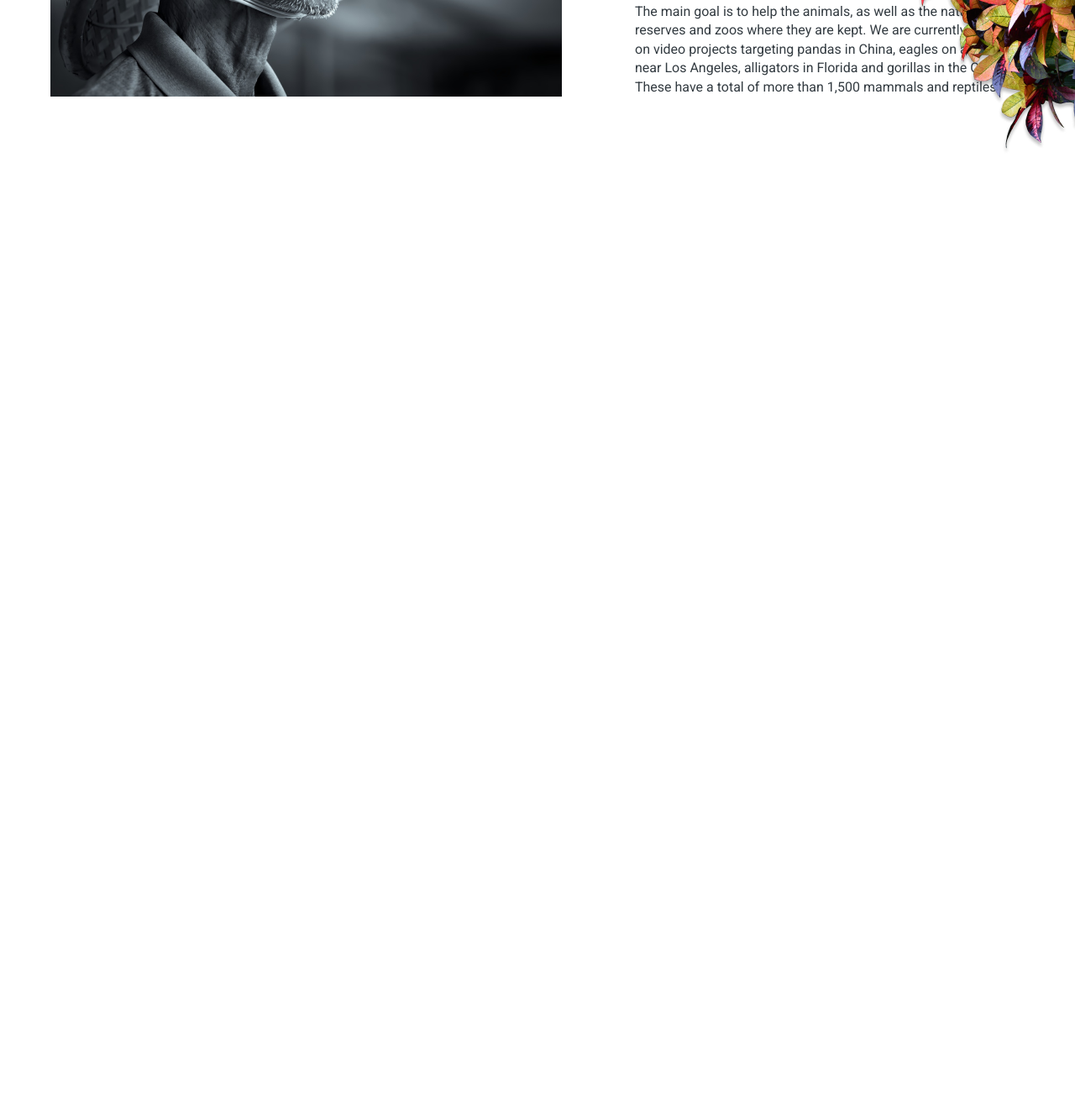
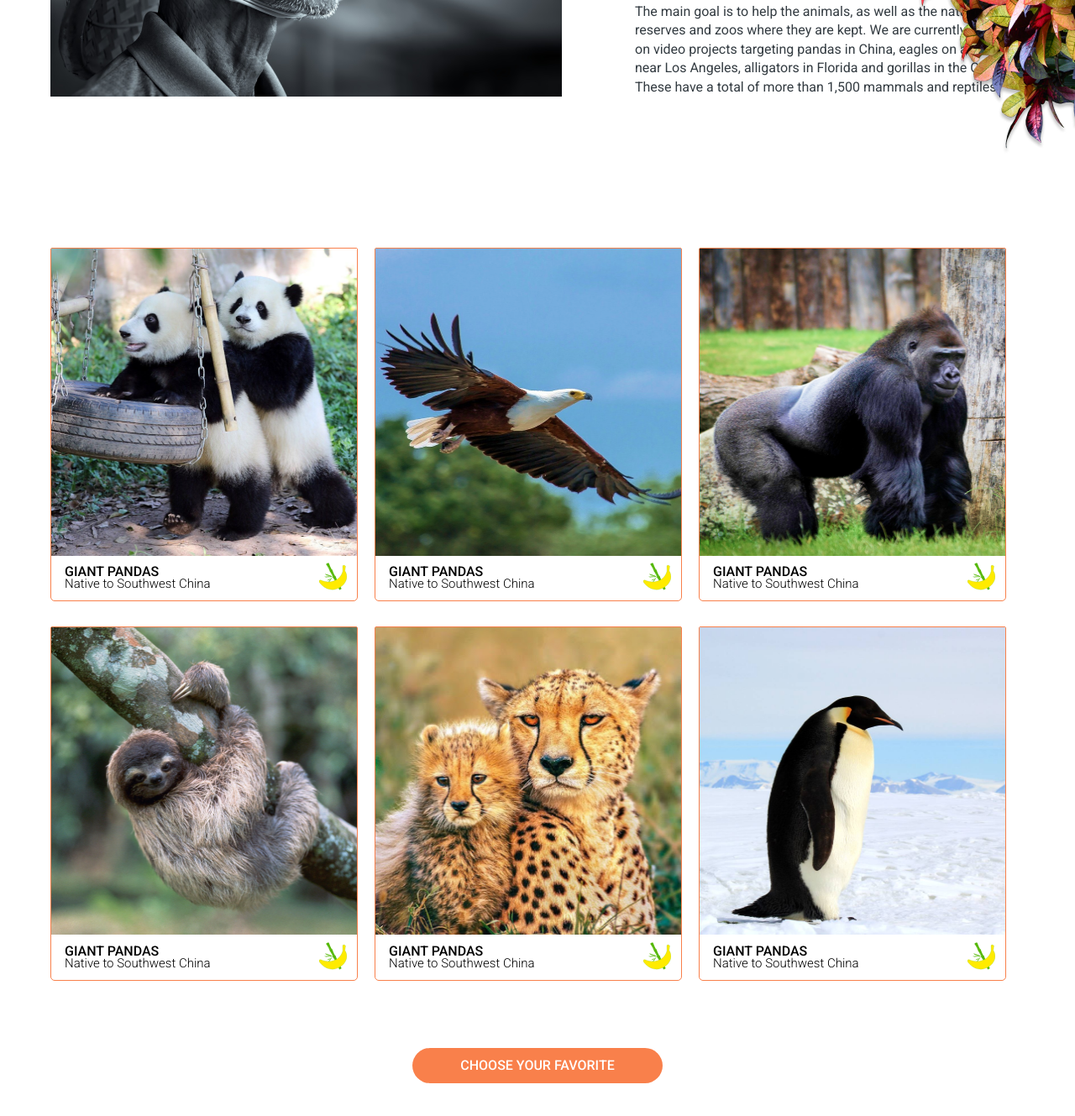
Before and after one commit to SergeyTimofeev1/rsschool-cv, a plain HTML site: page online-zoo/pages/main/index.html in a window 1280 px wide. Shown: the part 1208-2537 px from the top of the page at 84% size. Before the commit the page ends 1503 px from the top, so only its background shows below. Drawn offline with Linux system fonts and the light colour scheme.

Commit message:
feat: add pets section

```diff
--- a/online-zoo/pages/main/index.html
+++ b/online-zoo/pages/main/index.html
@@ -63,7 +63,7 @@
             <img
               class="backstage__img"
               src="../../assets/images/backstage/backstage-logo.png"
-              alt=""
+              alt="backstage-img"
             />
             <div class="backstage__info">
               <h2 class="backstage__info-title">
@@ -87,6 +87,110 @@
         </div>
         <div class="backstage__flowers"></div>
       </section>
+
+      <section class="pets">
+        <div class="container">
+          <div class="pets__slider pets-slider">
+            <div class="pets-slider__item slider-item">
+              <img
+                class="slider-item__img"
+                src="../../assets/images/pets/pets-img-1.png"
+                alt="slider-img"
+              />
+              <div class="slider-item__inner">
+                <h4 class="slider-item__title">giant Pandas</h4>
+                <img
+                  class="slider-item__icon"
+                  src="../../assets/icons/pets/banana-bamboo_icon.svg"
+                  alt="slider-icon"
+                />
+                <p class="slider-item__text">Native to Southwest China</p>
+              </div>
+            </div>
+            <div class="pets-slider__item slider-item">
+              <img
+                class="slider-item__img"
+                src="../../assets/images/pets/pets-img-2.png"
+                alt="slider-img"
+              />
+              <div class="slider-item__inner">
+                <h4 class="slider-item__title">giant Pandas</h4>
+                <img
+                  class="slider-item__icon"
+                  src="../../assets/icons/pets/meet-fish_icon.svg"
+                  alt="slider-icon"
+                />
+                <p class="slider-item__text">Native to Southwest China</p>
+              </div>
+            </div>
+            <div class="pets-slider__item slider-item">
+              <img
+                class="slider-item__img"
+                src="../../assets/images/pets/pets-img-3.png"
+                alt="slider-img"
+              />
+              <div class="slider-item__inner">
+                <h4 class="slider-item__title">giant Pandas</h4>
+                <img
+                  class="slider-item__icon"
+                  src="../../assets/icons/pets/banana-bamboo_icon.svg"
+                  alt="slider-icon"
+                />
+                <p class="slider-item__text">Native to Southwest China</p>
+              </div>
+            </div>
+            <div class="pets-slider__item slider-item">
+              <img
+                class="slider-item__img"
+                src="../../assets/images/pets/pets-img-4.png"
+                alt="slider-img"
+              />
+              <div class="slider-item__inner">
+                <h4 class="slider-item__title">giant Pandas</h4>
+                <img
+                  class="slider-item__icon"
+                  src="../../assets/icons/pets/banana-bamboo_icon.svg"
+                  alt="slider-img"
+                />
+                <p class="slider-item__text">Native to Southwest China</p>
+              </div>
+            </div>
+            <div class="pets-slider__item slider-item">
+              <img
+                class="slider-item__img"
+                src="../../assets/images/pets/pets-img-5.png"
+                alt="slider-img"
+              />
+              <div class="slider-item__inner">
+                <h4 class="slider-item__title">giant Pandas</h4>
+                <img
+                  class="slider-item__icon"
+                  src="../../assets/icons/pets/banana-bamboo_icon.svg"
+                  alt="slider-img"
+                />
+                <p class="slider-item__text">Native to Southwest China</p>
+              </div>
+            </div>
+            <div class="pets-slider__item slider-item">
+              <img
+                class="slider-item__img"
+                src="../../assets/images/pets/pets-img-6.png"
+                alt="slider-img"
+              />
+              <div class="slider-item__inner">
+                <h4 class="slider-item__title">giant Pandas</h4>
+                <img
+                  class="slider-item__icon"
+                  src="../../assets/icons/pets/banana-bamboo_icon.svg"
+                  alt="slider-img"
+                />
+                <p class="slider-item__text">Native to Southwest China</p>
+              </div>
+            </div>
+          </div>
+          <button class="pets__button button">Choose your favorite</button>
+        </div>
+      </section>
     </main>
   </body>
 </html>
--- a/online-zoo/pages/main/style.css
+++ b/online-zoo/pages/main/style.css
@@ -152,9 +152,60 @@
   line-height: 140%;
 }
 
-.backstage__flowers{
+.backstage__flowers {
   position: absolute;
-  content: url('../../assets/images/backstage/backstage-flowers.png');
+  content: url("../../assets/images/backstage/backstage-flowers.png");
   right: 0;
   top: 12px;
 }
+
+/* PETS */
+
+.pets__slider {
+  margin-bottom: 80px;
+  display: grid;
+  grid-template-columns: repeat(3, 366px);
+  gap: 30px 20px;
+}
+
+.slider-item {
+  border: 1px solid var(--orange);
+  border-radius: 2px 2px 5px 5px;
+  width: 366px;
+}
+
+.slider-item__img {
+  width: 364px;
+  height: 366px;
+}
+
+.slider-item__inner {
+  padding: 4px 12px 14px 16px;
+  display: grid;
+  grid-template-columns: auto 33px;
+  grid-template-rows: 16px 15px;
+}
+
+.slider-item__title {
+  font-weight: 500;
+  line-height: 140%;
+  font-size: 16px;
+  text-transform: uppercase;
+}
+
+.slider-item__icon {
+  content: url('../../assets/icons/pets/banana-bamboo_icon.svg');
+  grid-row: span 2;
+}
+
+.slider-item__text {
+  font-weight: 300;
+  font-size: 15px;
+  line-height: 120%;
+}
+
+.pets__button {
+  display: block;
+  margin: 0 auto;
+  margin-bottom: 100px;
+}
```
Also changed, not shown: online-zoo/assets/icons/pets/banana-bamboo_icon.svg (added), online-zoo/assets/icons/pets/meet-fish_icon.svg (added), online-zoo/assets/images/pets/pets-img-1.png (added), online-zoo/assets/images/pets/pets-img-2.png (added), online-zoo/assets/images/pets/pets-img-3.png (added), online-zoo/assets/images/pets/pets-img-4.png (added), online-zoo/assets/images/pets/pets-img-5.png (added), online-zoo/assets/images/pets/pets-img-6.png (added), online-zoo/assets/styles/normalize.css.
